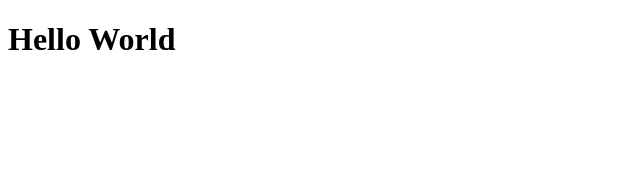
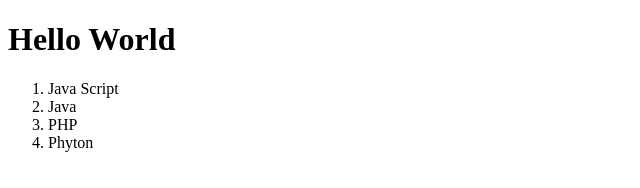
Before and after one commit to Souza1312/AtividadePraticaHTML, a plain HTML site: page index.html in a window 1280 px wide. Shown: the whole page, without its empty margins (0-640 px from the left). Drawn offline with Linux system fonts and the light colour scheme.

Commit message:
Adicionar lista de linguagens

```diff
--- a/index.html
+++ b/index.html
@@ -7,5 +7,12 @@
 </head>
 <body>
     <h1>Hello World</h1>
+    <ol>
+        <li>Java Script</li>
+        <li>Java</li>
+        <li>PHP</li>
+        <li>Phyton</li>
+
+    </ol>
 </body>
 </html>
```
